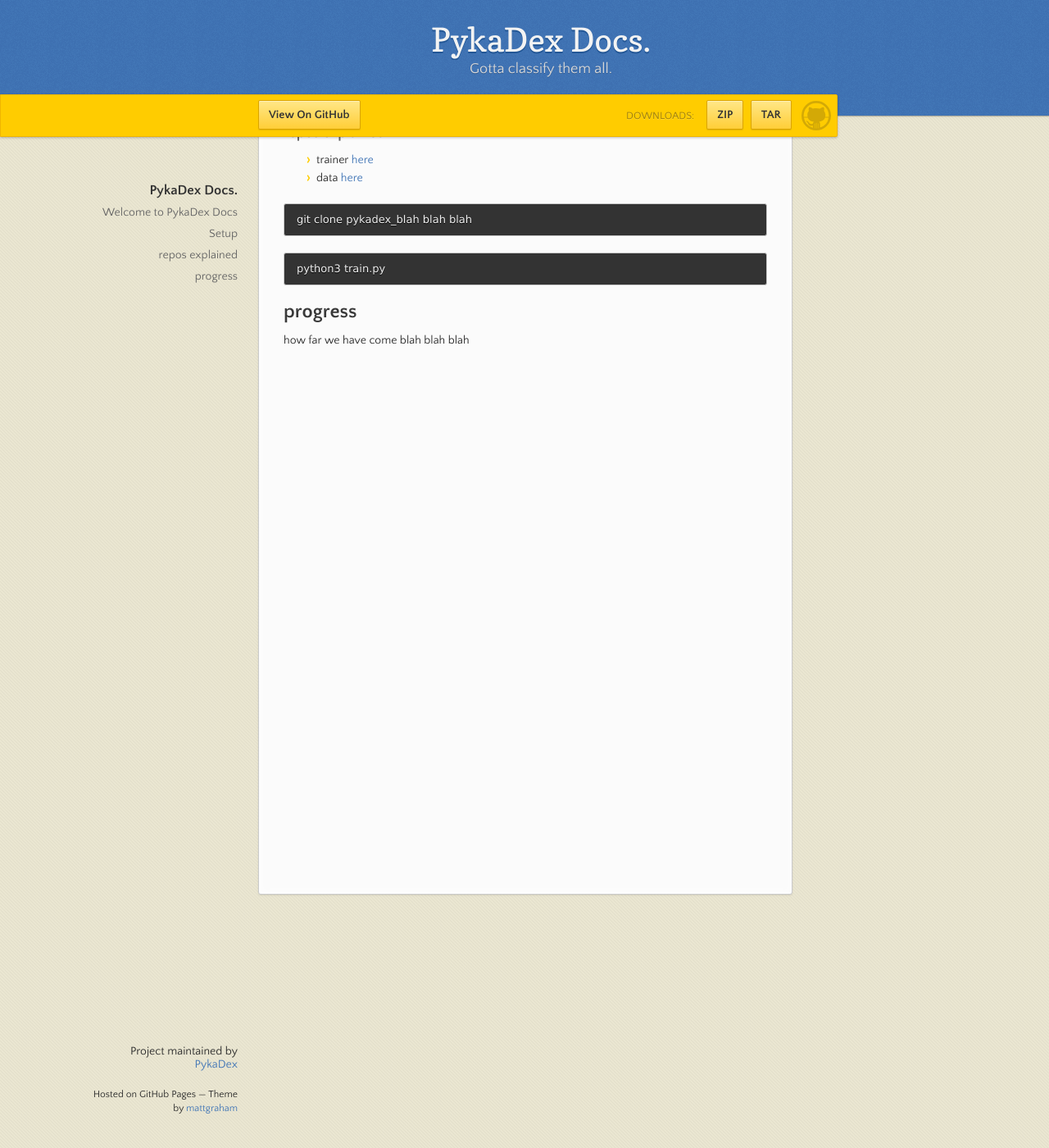
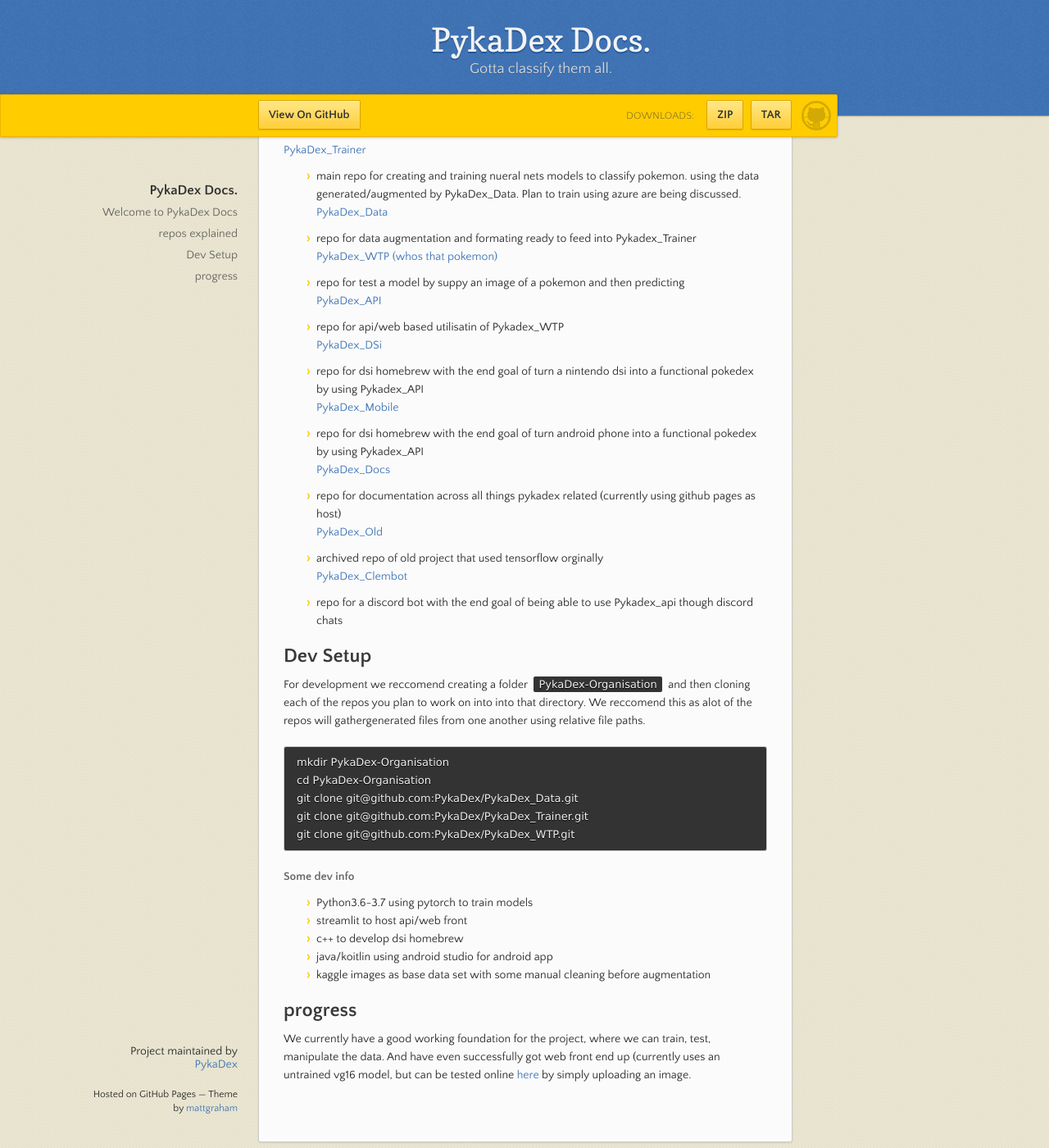
Before and after one commit to PykaDex/PykaDex_Docs, a Jekyll site: the page built from index.md, in a window 1280 px wide and 1400 px high, scrolled down 269 px. Shown: the whole window at 82% size. Built offline with Jekyll 4.4.1, drawn with Linux system fonts in a browser that asks for light colours; our own code applies the rules of GitHub Pages for plain Markdown files.

Commit message:
Update index.md

````diff
--- a/index.md
+++ b/index.md
@@ -3,19 +3,44 @@
 
 Gotta classify them all.
 
-## Setup
-how to set up blah blah
+## repos explained
+For time being as docs are being worked on.  This is a quick run down of the pykadex repositories and their uses.
+#### [PykaDex_Trainer](https://github.com/PykaDex/PykaDex_Trainer)
+- main repo for creating and training nueral nets models to classify pokemon. using the data generated/augmented by PykaDex_Data. Plan to train using azure are being discussed.
+#### [PykaDex_Data](https://github.com/PykaDex/PykaDex_Data/)
+- repo for data augmentation and formating ready to feed into Pykadex_Trainer
+#### [PykaDex_WTP (whos that pokemon)](https://github.com/PykaDex/PykaDex_WTP/)
+- repo for test a model by suppy an image of a pokemon and then predicting
+#### [PykaDex_API](https://github.com/PykaDex/PykaDex_API/)
+- repo for api/web based utilisatin of Pykadex_WTP
+#### [PykaDex_DSi](https://github.com/PykaDex/PykaDex_DSi/)
+- repo for dsi homebrew with the end goal of turn a nintendo dsi into a functional pokedex by using Pykadex_API
+#### [PykaDex_Mobile](https://github.com/PykaDex/PykaDex_Mobile/)
+- repo for dsi homebrew with the end goal of turn android phone into a functional pokedex by using Pykadex_API
+#### [PykaDex_Docs](https://github.com/PykaDex/PykaDex_Docs/)
+- repo for documentation across all things pykadex related (currently using github pages as host)
+#### [PykaDex_Old](https://github.com/PykaDex/PykaDex_Old/)
+- archived repo of old project that used tensorflow orginally
+#### [PykaDex_Clembot](https://github.com/PykaDex/PykaDex_Clembot/)
+- repo for a discord bot with the end goal of being able to use Pykadex_api though discord chats
 
-### repos explained
-- trainer [here](https://github.com/PykaDex/PykaDex_Trainer)
-- data [here](https://github.com/PykaDex/PykaDex_Data/)
+## Dev Setup
+For development we reccomend creating a folder `PykaDex-Organisation` and then cloning each of the repos you plan to work on into into that directory. We reccomend this as alot of the repos will gathergenerated files from one another using relative file paths.
 
 ```bash
-git clone pykadex_blah blah blah
-```
-```py
-python3 train.py
+mkdir PykaDex-Organisation
+cd PykaDex-Organisation
+git clone git@github.com:PykaDex/PykaDex_Data.git
+git clone git@github.com:PykaDex/PykaDex_Trainer.git
+git clone git@github.com:PykaDex/PykaDex_WTP.git
 ```
 
+#### Some dev info
+- Python3.6-3.7 using pytorch to train models
+- streamlit to host api/web front
+- c++ to develop dsi homebrew
+- java/koitlin using android studio for android app
+- kaggle images as base data set with some manual cleaning before augmentation
+
 ## progress
-how far we have come blah blah blah
+We currently have a good working foundation for the project, where we can train, test, manipulate the data. And have even successfully got web front end up (currently uses an untrained vg16 model, but can be tested online [here](https://share.streamlit.io/pykadex/pykadex_api/main) by simply uploading an image.
````
